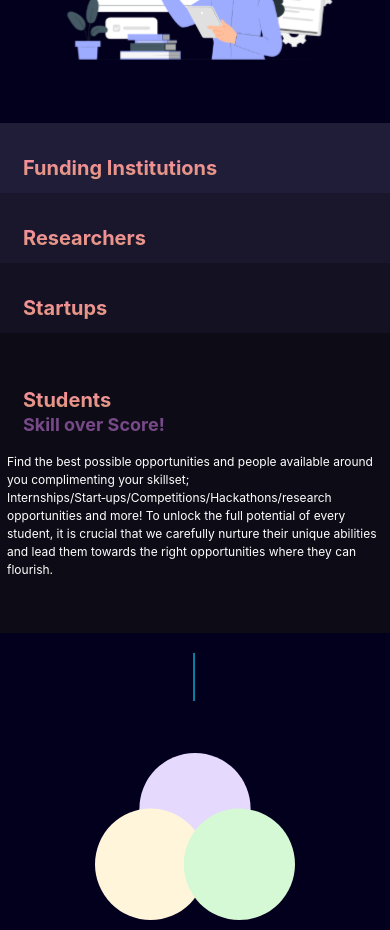
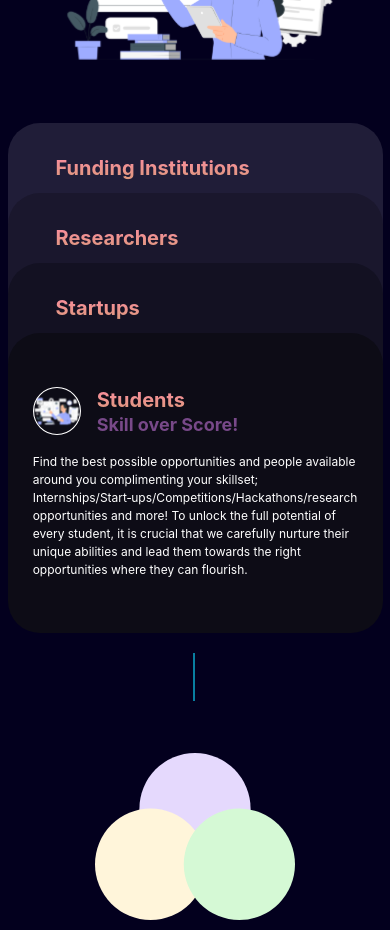
Before and after one commit to The-Opportunties-Portal/top-landing, a Next.js app: page / in a window 390 px wide. Shown: the part 2060-2990 px from the top of the page. Built offline with nearby package versions, Linux system fonts and the light colour scheme.

Commit message:
fix: Reduce width of cards on mobile

```diff
--- a/components/index/UserCard.tsx
+++ b/components/index/UserCard.tsx
@@ -76,7 +76,7 @@ export const UserCard = ({
 
   return (
     <Flex
-      w="100%"
+      w={{ base: "75%", md: "100%" }}
       h={{ base: "300px", lg: "375px" }}
       justify="center"
       align={index == 0 ? "center" : "start"}
@@ -128,8 +128,8 @@ export const UserCard = ({
           <Image
             as={motion.img}
             key={image as React.Key}
-            h={{ base: "0", md: "64px", lg: "64px" }}
-            w={{ base: "0", md: "64px", lg: "64px" }}
+            h={{ base: index == 0 ? "48px" : "0", md: "64px", lg: "64px" }}
+            w={{ base: index == 0 ? "48px" : "0", md: "64px", lg: "64px" }}
             src={`/images/${image}.svg`}
             alt="ellipse"
             mr={4}
--- a/components/index/Users.tsx
+++ b/components/index/Users.tsx
@@ -210,9 +210,10 @@ export const Users = () => {
             mx={8}
             position="relative"
           >
-            <Box
+            <Flex
               className={`${styles.cardWrap} ${styles.trans}`}
               mt={{ base: "0px", md: "150px" }}
+              justifyContent="center"
             >
               {allUsers.map((singleUser: UserType, i: number) => (
                 <UserCard
@@ -227,7 +228,7 @@ export const Users = () => {
                   setFirstCardClasses={setFirstCardClasses}
                 />
               ))}
-            </Box>
+            </Flex>
             <Flex
               className="HELLO"
               position={"absolute"}
--- a/styles/Users.module.css
+++ b/styles/Users.module.css
@@ -30,21 +30,18 @@
 
 .card:nth-of-type(2) {
   /* z-index: 9; */
-  left: 0;
   bottom: 100px;
   background: #131122;
 }
 
 .card:nth-of-type(3) {
   /* z-index: 8; */
-  left: 0;
   bottom: 200px;
   background: #1a172d;
 }
 
 .card:nth-of-type(4) {
   /* z-index: 7; */
-  left: 0;
   bottom: 300px;
   box-shadow: none;
   background: #201d38;
@@ -59,21 +56,18 @@
 
   .card:nth-of-type(2) {
     /* z-index: 9; */
-    left: 0;
     bottom: 70px;
     background: #131122;
   }
 
   .card:nth-of-type(3) {
     /* z-index: 8; */
-    left: 0;
     bottom: 140px;
     background: #1a172d;
   }
 
   .card:nth-of-type(4) {
     /* z-index: 7; */
-    left: 0;
     bottom: 210px;
     box-shadow: none;
     background: #201d38;
```
